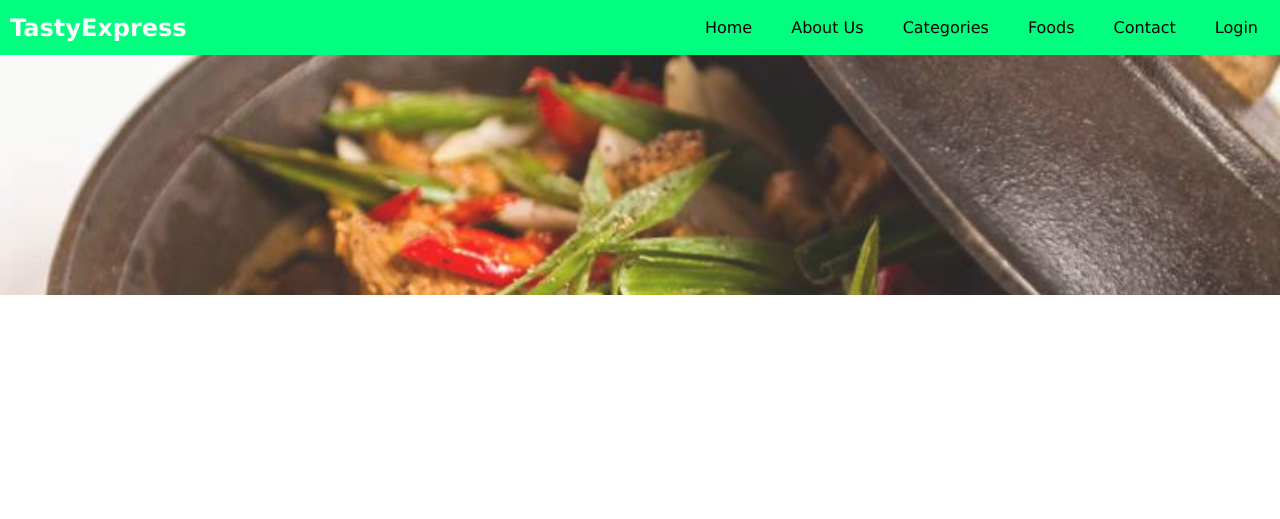
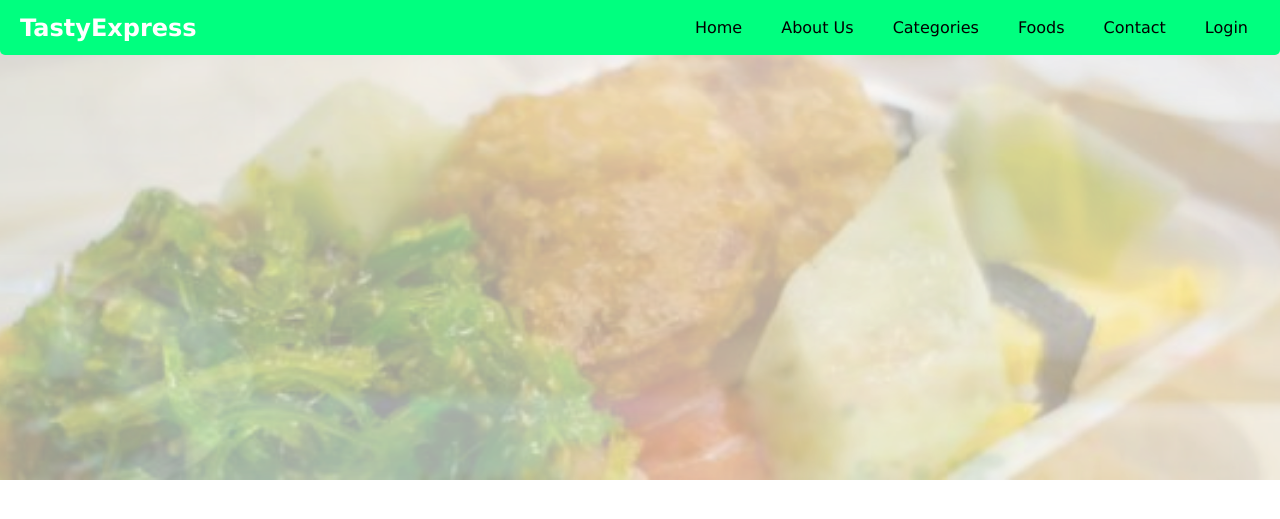
Before and after one commit to ChethiyaNuwan/TastyExpress, a PHP site: page /user/index.php in a window 1280 px wide. Shown: the top 519 px of the page. Run offline with PHP 8.4, Linux system fonts and the light colour scheme.

Commit message:
fixed banner image not showing and positioned navbar

```diff
--- a/stylesheets/styles.css
+++ b/stylesheets/styles.css
@@ -9,8 +9,13 @@ body{
     display: flex;
     justify-content: space-between;
     align-items: center;
-    padding: 10px;
-    position: sticky;
+    padding: 10px 20px;
+    position: fixed;
+    top: 0;
+    right: 0;
+    left: 0;
+    z-index: 1;
+    border-radius: 0 0 5px 5px;
 }
 
 .navbar-brand {
@@ -46,30 +51,28 @@ body{
 }
 
 .banner img {
-    position: fixed;
     object-fit: cover;
     width: 100%;
-    height: 30%;
-    opacity: 0;
-    transition: opacity 4s ease-in-out;
-    animation: fade 24s infinite;
+    height: 60%;
+    transition: opacity 2s ease-in-out;
+    animation: fade 8s infinite;
+    position: absolute;
+}
+
+.banner img:nth-child(4) {
+    animation-delay: 0s;
+}
+
+.banner img:nth-child(3) {
+    animation-delay: 2s;
+}
+
+.banner img:nth-child(2) {
+    animation-delay: 4s;
 }
 
 .banner img:nth-child(1) {
-    opacity: 1;
-    animation-delay: 0s;
-}
-
-.banner img:nth-child(2) {
     animation-delay: 6s;
-}
-
-.banner img:nth-child(3) {
-    animation-delay: 12s;
-}
-
-.banner img:nth-child(4) {
-    animation-delay: 18s;
 }
 
 @keyframes fade {
--- a/user/shared/banner.php
+++ b/user/shared/banner.php
@@ -1,6 +1,6 @@
 <div class="banner">
-    <img src="../../images/banner1.jpg" alt="banner 1">
-    <img src="../../images/banner2.jpg" alt="banner 2">
-    <img src="../../images/banner3.jpg" alt="banner 3">
-    <img src="../../images/banner4.jpg" alt="banner 4">
+    <img src="../images/banner1.jpg" alt="banner 1">
+    <img src="../images/banner2.jpg" alt="banner 2">
+    <img src="../images/banner3.jpg" alt="banner 3">
+    <img src="../images/banner4.jpg" alt="banner 4">
 </div>
```
